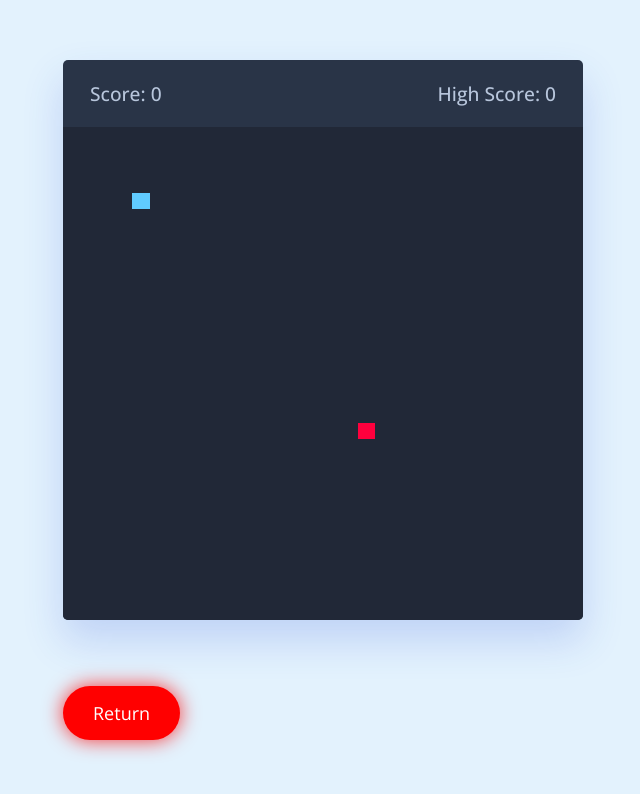
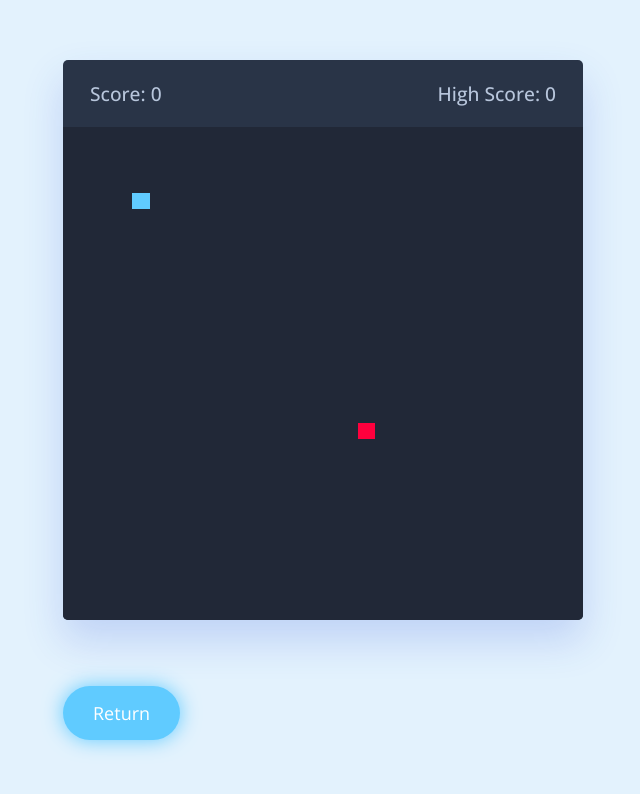
Before and after one commit to GaNjA-spec/snake, a plain HTML site: page index.html in a window 1280 px wide. Shown: the whole page, without its empty margins (317-957 px from the left). Drawn offline with nearby package versions, Linux system fonts and the light colour scheme.

Commit message:
Update index.html

```diff
--- a/index.html
+++ b/index.html
@@ -10,18 +10,18 @@
     <script src="script.js" defer></script>
   <style>
     #openSiteButton {
-      background-color: #FF0000; /* Red color for the button */
+      background-color: #60CBFF; /* Red color for the button */
       color: #FFF; /* White text color */
       font-size: 18px;
       padding: 15px 30px;
       border: none;
       border-radius: 30px;
       cursor: pointer;
-      box-shadow: 0 0 20px rgba(255, 0, 0, 0.8); /* Glowing effect */
+      box-shadow: 0 0 20px #60CBFF; /* Glowing effect */
     }
 
     #openSiteButton:hover {
-      box-shadow: 0 0 40px rgba(255, 0, 0, 1); /* Increase glow on hover */
+      box-shadow: 0 0 40px #60CBFF; /* Increase glow on hover */
     }
   </style>
   <link rel="stylesheet" href="https://fonts.googleapis.com/css2?family=Press+Start+2P&display=swap">
```
